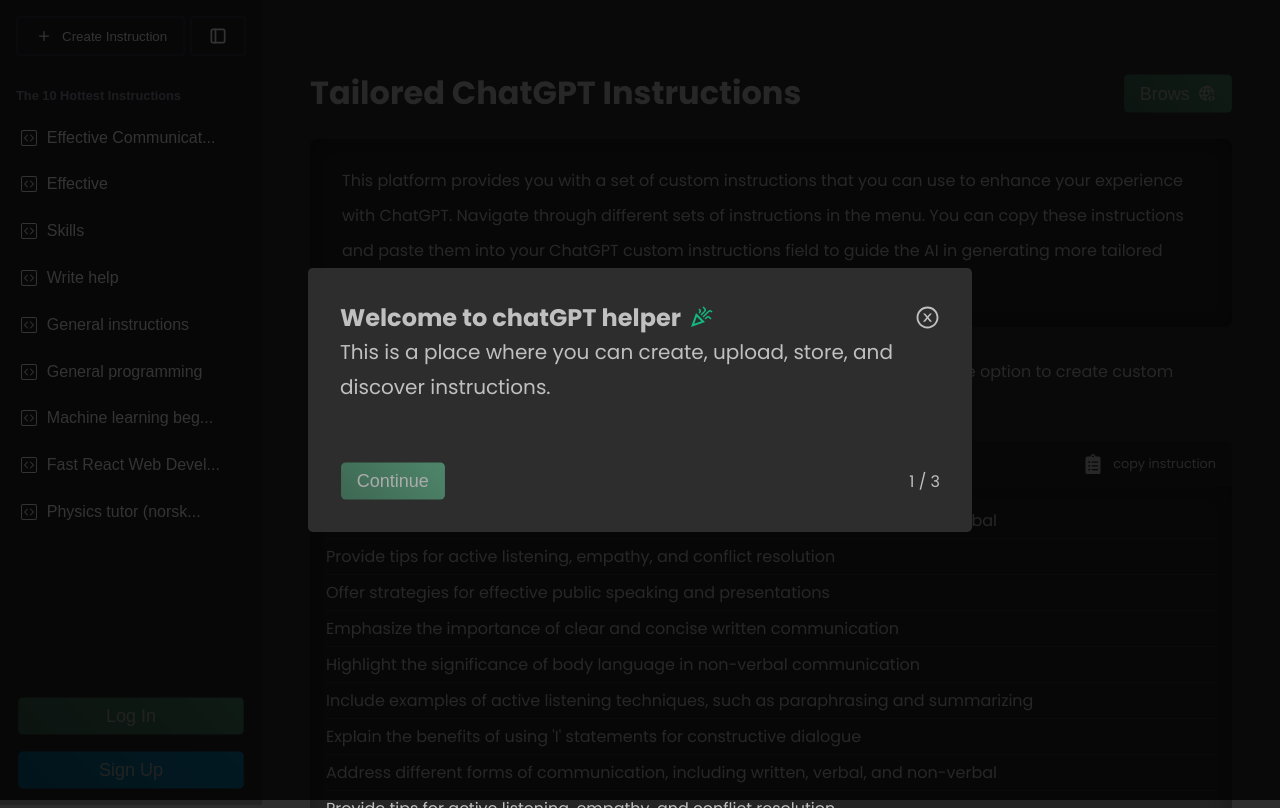
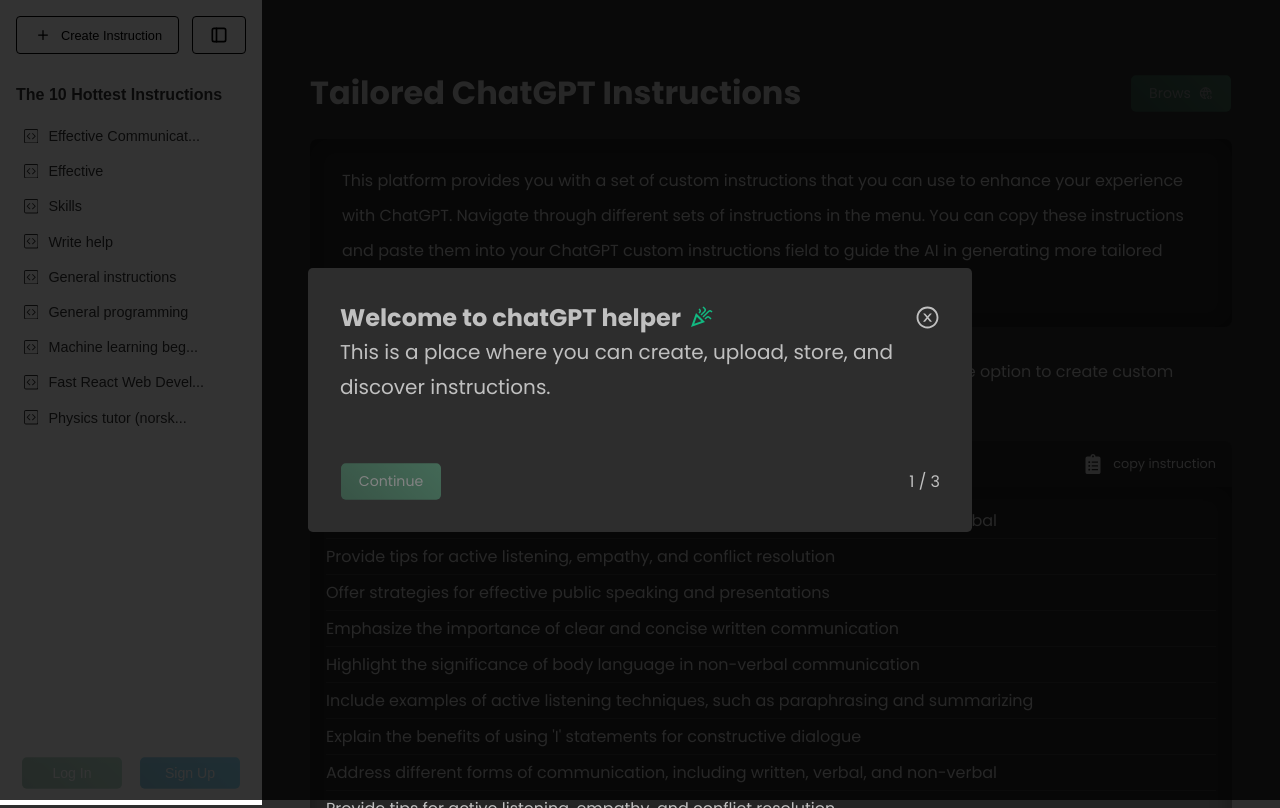
Before and after one commit to donadelicc/chatGPTHelper, a Next.js app: page / in a window 1280 px wide. Built offline with nearby package versions, Linux system fonts and the light colour scheme; no server answers.

Commit message:
sjja¨sj

```diff
--- a/src/components/CustomButton.tsx
+++ b/src/components/CustomButton.tsx
@@ -16,11 +16,9 @@ interface ButtonProps {
 
 const CustomButton:FunctionComponent<ButtonProps> = ({path, label, color, onClick, Icon, gradient}) => {
   return (
-    <Link href={path ? path : "#"} onClick={onClick} style={{textDecoration:"none"}}>
-      <button className={styles.button} style={{ background: gradient }}>
-        <p style={{margin:0}}>{label}</p>
-        {Icon && <span className={styles.icon}>{Icon}</span>}
-      </button>
+    <Link href={path ? path : "#"} onClick={onClick} style={{textDecoration:"none", background: gradient}} className={styles.button}>
+      <p style={{margin:0}}>{label}</p>
+      {Icon && <span className={styles.icon}>{Icon}</span>}
     </Link>
   )
 }
--- a/src/components/sidebar/Instructions.tsx
+++ b/src/components/sidebar/Instructions.tsx
@@ -1,6 +1,7 @@
 import React, { Dispatch, FunctionComponent, SetStateAction } from 'react'
 import styles from '../../styles/sidebar/Instructions.module.css'
 import { BsCodeSquare } from 'react-icons/bs'
+import appStyles from '../../styles/colors';
 
 interface InstructionProps {
   instructions: Array<{
@@ -29,14 +30,16 @@ const Instructions: FunctionComponent<InstructionProps> = ({instructions, setCur
 
   return (
     <div className={styles.instructions__container}>
-      <h3 className={styles.instruction__label}>{title}</h3>
-
+      <h3 className={styles.instruction__label} style={{color: appStyles.colors.text, fontSize: appStyles.fontSize.text, fontWeight: appStyles.fontVariant.bold}}>{title}</h3>
       <ul className={styles.instruction__list}>
        {/* Looping trough the array of default instructions  */}
        {instructions.map((instruction, index) => (
 
         <li className={styles.instruction} key={index}>
-          <button className={styles.instructionButton} onClick={() => handleInstructionClick(instruction)} >
+          <button
+            style={{padding: appStyles.padding.small, fontSize: appStyles.fontSize.listItem}}
+            className={styles.instructionButton}
+            onClick={() => handleInstructionClick(instruction)} >
             <div style={{display:"flex", gap: "10px", alignItems:"center"}}>
               <BsCodeSquare />
               <span>{instruction.header.slice(0,20)}{instruction.header.length < 21 ? "": "..."}</span>
--- a/src/globals.css
+++ b/src/globals.css
@@ -14,7 +14,7 @@
   --opacity: 0.5;
   --input-color: #5c5c5c;
   /* * FONT SIZES * */
-  --button-size: 1.15rem;
+  --button-size: .9rem;
   --big-title: 2rem;
   --title-size: 1.5rem;
   --text-size: 1rem;
--- a/src/pages/Main.tsx
+++ b/src/pages/Main.tsx
@@ -40,7 +40,7 @@ const Main: FunctionComponent<MainProps> = ({currentInstruction}) => {
       header = currentInstruction.header
       instructions = currentInstruction.instruction
     }
-// test
+
   return (
     <main className={styles.main}>
 
--- a/src/pages/Sidebar.tsx
+++ b/src/pages/Sidebar.tsx
@@ -6,7 +6,7 @@ import Link from 'next/link'
 import { onAuthStateChanged, signOut } from 'firebase/auth';
 import { auth } from '../config/firebase'; // Importer fra din firebase.js fil
 import { useAuth } from '../contexts/authDetails'; // Angi riktig sti til AuthContext
-import {bgColor, linearGradients} from '../styles/colors'
+import appStyles, {bgColor, linearGradients} from '../styles/colors'
 
 import CustomButton from "../components/CustomButton"
 import Instructions from "../components/sidebar/Instructions"
@@ -66,12 +66,14 @@ const Sidebar:FunctionComponent<SidebarProps> = ({defaultInstructionsArray, cust
   if (isOpen){
   // SIDEBAR
   return (
-    <div className={styles.container}>
+    <div className={styles.container} style={{backgroundColor: appStyles.colors.background}}>
       <div>
         {/* HEADER */}
         <div className={styles.header}>
           <Link href="links/createInstruction" legacyBehavior>
-            <button className={styles.newInstruction__button}>
+            <button
+              className={styles.newInstruction__button}
+              style={{fontSize: appStyles.fontSize.button, fontWeight: appStyles.fontVariant.medium}}>
               <BsPlus size={20}/>
               { authUser ? (
                 <>
@@ -89,19 +91,6 @@ const Sidebar:FunctionComponent<SidebarProps> = ({defaultInstructionsArray, cust
             <TbLayoutSidebar size={20}/>
           </button>
         </div>
-        {/* custom component containing list of instructions */}
-
-
-
-        {/* {
-          defaultInstructions &&
-            <Instructions title="the 10 hottest instructions" instructions={defaultInstructions} setCurrentInstruction={setCurrentInstruction} />
-        }
-
-        {
-          customInstructions &&
-            <Instructions title="my custom instructions" instructions={customInstructions} setCurrentInstruction={setCurrentInstruction} />
-        } */}
 
     {authUser ? (
       <>
@@ -132,9 +121,6 @@ const Sidebar:FunctionComponent<SidebarProps> = ({defaultInstructionsArray, cust
         )}
       </>
     )}
-
-
-
       </div>
 
       {/* Footer */}
@@ -142,7 +128,7 @@ const Sidebar:FunctionComponent<SidebarProps> = ({defaultInstructionsArray, cust
         {authUser ? (
           <CustomButton label="Log out" gradient={linearGradients.redLinearGradient} onClick={handleSignOut}/>
           ) : (
-          <div style={{display:"flex", flexDirection:"column", gap:"1rem"}}>
+          <div style={{display:"flex", flexDirection:"row", gap:"1rem"}}>
             <CustomButton label="Log in" gradient={linearGradients.greenLinearGradient} path="/auth/signin"/>
             <CustomButton label="sign up" gradient={linearGradients.blueLinearGradient} path="/auth/signup"/>
           </div>
--- a/src/styles/colors.ts
+++ b/src/styles/colors.ts
@@ -10,3 +10,82 @@ export const linearGradients = {
     redLinearGradient: 'linear-gradient(45deg, #B30900, #FF2519)',
     blueLinearGradient: 'linear-gradient(45deg, #008FC4, #00BAFF)',
   };
+
+
+
+
+
+interface Styles {
+    fontSize: {
+      text: string;
+      title: string;
+      button: string;
+      listItem: string;
+    };
+    fontVariant: {
+        light: number;
+      regular: number;
+      medium: number;
+      bold: number;
+    };
+    colors: {
+      primary: string;
+      secondary: string;
+      background: string;
+      text: string;
+      accent: string;
+    };
+    margin: {
+      small: string;
+      medium: string;
+      large: string;
+    };
+    padding: {
+      small: string;
+      medium: string;
+      large: string;
+    };
+}
+
+  const appStyles: Styles = {
+    // Font sizes in rem units
+    fontSize: {
+      text: "1rem",
+      title: "2rem",
+      button: ".8rem",
+      listItem: ".9rem",
+    },
+
+    // Font variants in numbers (refers to font-weight)
+    fontVariant: {
+        light: 300,
+      regular: 400,  // Normal text
+      medium: 500,   // Medium weight, a bit bolder than regular
+      bold: 700,     // Bold text
+    },
+
+    // Color palette
+    colors: {
+      primary: "#3498db",
+      secondary: "#2ecc71",
+      background: "#FFFFFF",
+      text: "#333",
+      accent: "#e74c3c",
+    },
+
+    // Margins in rem units
+    margin: {
+      small: "0.5rem",
+      medium: "1rem",
+      large: "1.5rem",
+    },
+
+    // Paddings in rem units
+    padding: {
+      small: "0.5rem",
+      medium: "1rem",
+      large: "1.5rem",
+    },
+  };
+
+  export default appStyles;
--- a/src/styles/customButton.module.css
+++ b/src/styles/customButton.module.css
@@ -7,15 +7,15 @@
     color: white;
     font-size: var(--button-size);
     transition: all 100ms ease;
-    width: 100%;
-    opacity: .6;
+    opacity: .4;
     display: flex;
+    max-width: 50%;
+    min-width: 70px;
     justify-content: center;
     align-items: center;
-
     gap: .5rem;
     text-transform: capitalize;
-
+    flex-wrap: nowrap;
 }
 .icon{
     transform: translateY(2px);
@@ -24,7 +24,8 @@
     text-decoration: none;
     border: none;
 }
-.button:hover{
+.button:hover, .button:focus {
+    outline: none;
     cursor: pointer;
     scale: 1;
     opacity: 1;
--- a/src/styles/sidebar/Instructions.module.css
+++ b/src/styles/sidebar/Instructions.module.css
@@ -10,18 +10,19 @@
     border-radius: .3rem;
     background-color: inherit;
     font-size: 1rem;
-    color: white;
+    color: rgb(53, 53, 53);
     cursor: pointer;
     white-space: nowrap;
     overflow: hidden;
 }
-.instructionButton:hover{
-    background-color: #343541;
+.instructionButton:hover, .instructionButton:focus{
+    outline: none;
+    background-color: rgb(41, 41, 41);
+    color: white;
 }
 
 .instruction__label{
     font-size: .8rem;
-    color: #8E8E9F;
     text-transform: capitalize;
 }
 .instruction__list{
--- a/src/styles/sidebar/Sidebar.module.css
+++ b/src/styles/sidebar/Sidebar.module.css
@@ -23,18 +23,19 @@
 .newInstruction__button, .closeMenu__button{
     padding: .5rem 1rem;
     border-radius: .25rem;
-    border: 2px solid #343541;
     background-color: transparent;
-    color: white;
     cursor: pointer;
     display: flex;
     justify-content: center;
     align-items: center;
+    border: 1px solid black;
     gap: .5rem;
-    transition: all ease 200ms;
+    transition: all ease 150ms;
 }
-.closeMenu__button:hover, .newInstruction__button:hover{
-    border: 2px solid rgba(255, 255, 255, 0.551);
+.closeMenu__button:hover, .closeMenu__button:focus, .newInstruction__button:hover, .newInstruction__button:focus{
+    outline: none;
+    background-color: rgb(41, 41, 41);
+    color: white;
 }
 .openMenu__button{
     position: absolute;
@@ -45,10 +46,12 @@
     border-radius: .3rem;
     padding: .5rem .5rem .4rem .5rem;
     color: rgb(210, 210, 210);
-    transition: all 200ms ease;
+    transition: all 150ms ease;
 }
-.openMenu__button:hover{
-    background-color:#202123;
+.openMenu__button:hover, .openMenu__button:focus {
+    outline: none;
+    color: black;
+    background-color:white;
 }
 
 /* Add this to your CSS file */
@@ -85,6 +88,7 @@
 
 /** FOOTER **/
 .footer{
+    margin: 0rem auto;
 }
 
 
```
